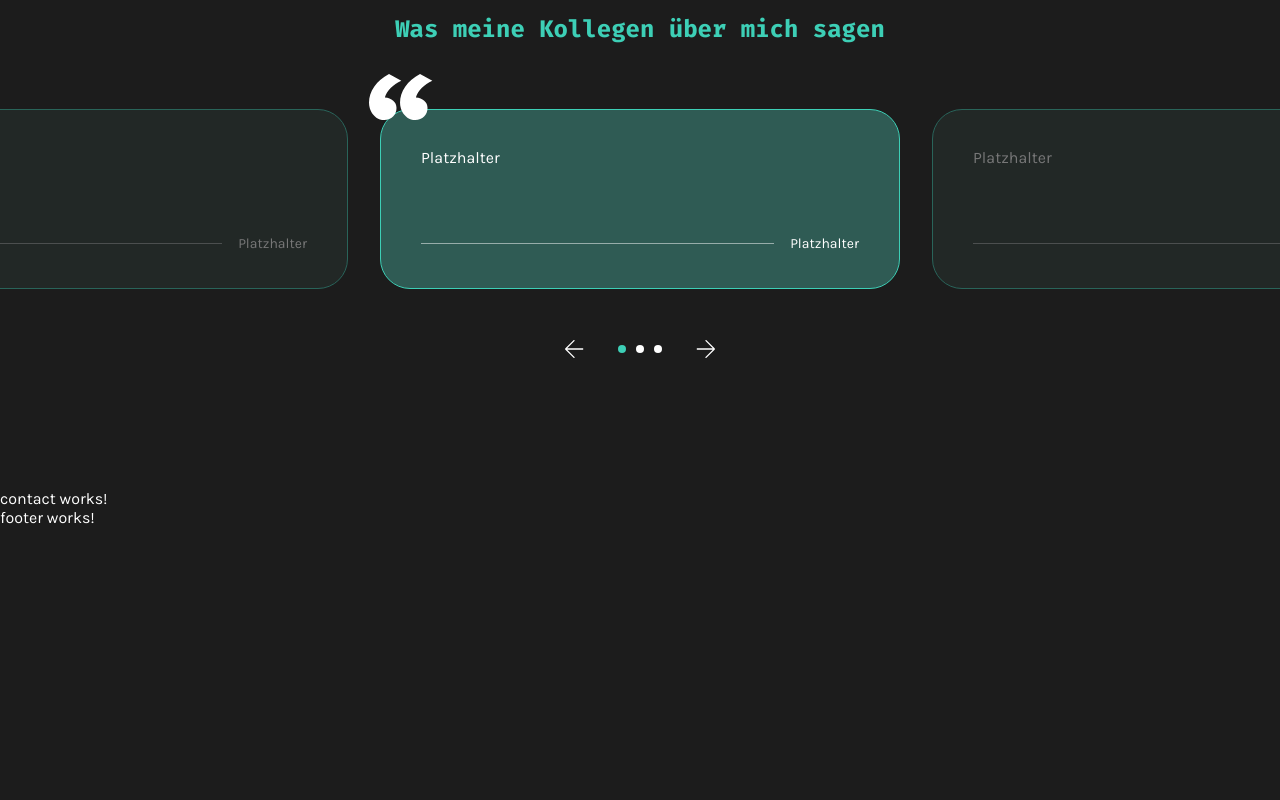
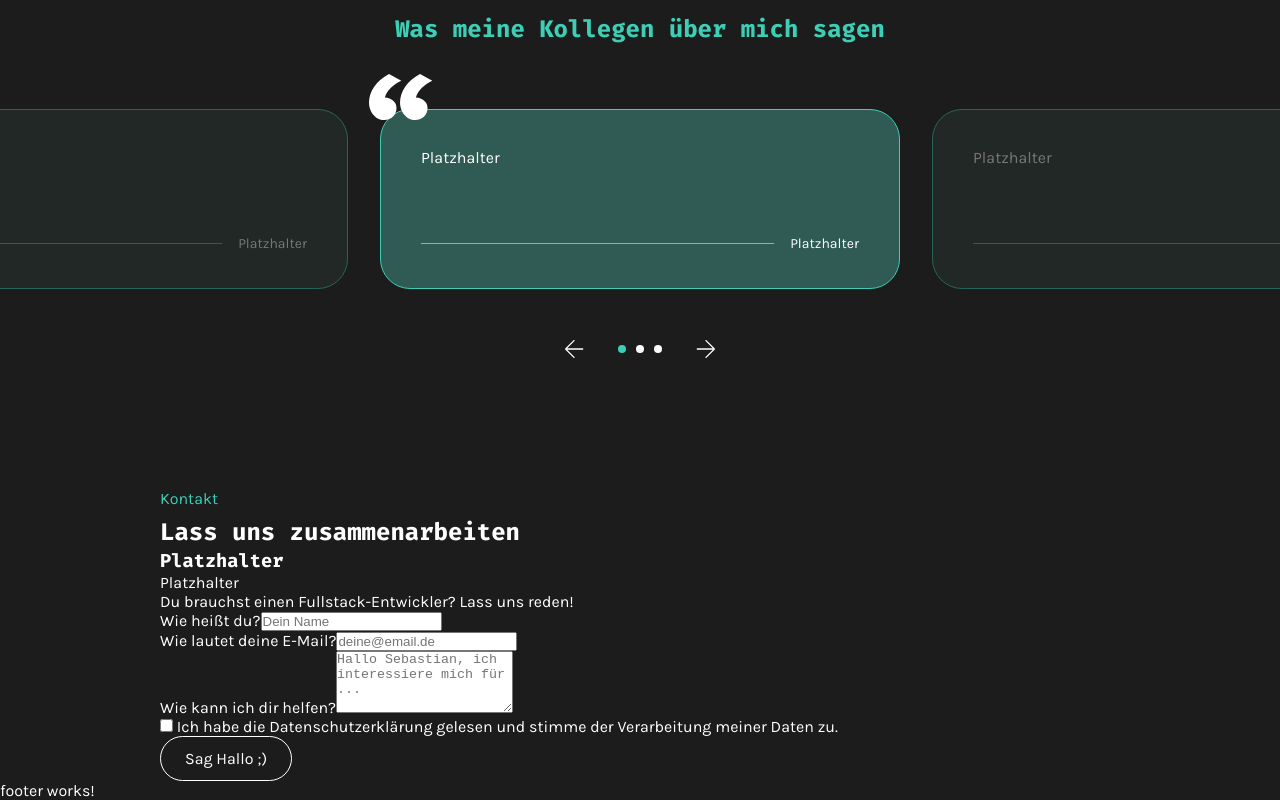
Before and after one commit to SebaBuch/Portfolio, an Angular app: page / in a window 1280 px wide. Shown: the part 2942-3742 px from the top of the page. Before the commit the page ends 3469 px from the top, so only its background shows below. Built offline with nearby package versions, Linux system fonts and the light colour scheme.

Commit message:
Add contact form structure

```diff
--- a/src/app/main-page/contact/contact.html
+++ b/src/app/main-page/contact/contact.html
@@ -1 +1,66 @@
-<p>contact works!</p>
+<section class="contact">
+    <div class="content contact-content">
+        <div class="contact-text">
+            <p class="section-label">{{ languageService.translate('contactLabel') }}</p>
+            <h2>{{ languageService.translate('contactTitle') }}</h2>
+            <h3>{{ languageService.translate('contactQuestion') }}</h3>
+            <p>{{ languageService.translate('contactText') }}</p>
+            <p>
+                {{ languageService.translate('contactNeed') }}
+                <a routerLink="/" fragment="contact">{{ languageService.translate('contactNeedLink') }}</a>
+            </p>
+        </div>
+
+        <form class="contact-form" (ngSubmit)="sendForm()">
+            <div class="field">
+                <label for="name">{{ languageService.translate('formNameLabel') }}</label>
+                <input type="text" id="name" name="name" autocomplete="name" [(ngModel)]="name"
+                    (blur)="nameTouched = true" [placeholder]="languageService.translate('formNamePlaceholder')">
+                <p class="error-message">{{ showNameError() ? languageService.translate('formNameError') : '' }}</p>
+            </div>
+
+            <div class="field">
+                <label for="email">{{ languageService.translate('formEmailLabel') }}</label>
+                <input id="email" name="email" type="email" autocomplete="email" [(ngModel)]="email"
+                    (blur)="emailTouched = true" [placeholder]="languageService.translate('formEmailPlaceholder')">
+                <p class="error-message">{{ showEmailError() ? languageService.translate('formEmailError') : '' }}</p>
+            </div>
+
+            <div class="field field-last">
+                <label for="message">{{ languageService.translate('formMessageLabel') }}</label>
+                <textarea id="message" name="message" rows="4" [(ngModel)]="message" (blur)="messageTouched = true"
+                    [placeholder]="languageService.translate('formMessagePlaceholder')"></textarea>
+                <p class="error-message">{{ showMessageError() ? languageService.translate('formMessageError') : '' }}
+                </p>
+            </div>
+
+            <label class="privacy">
+                <input type="checkbox" name="privacy" [(ngModel)]="privacyAccepted" (change)="privacyTouched = true">
+                <span class="checkbox-icon" [class.checked]="privacyAccepted"></span>
+                <span>
+                    {{ languageService.translate('formPrivacyStart') }}
+                    <a routerLink="/privacy-policy">{{ languageService.translate('formPrivacyLink') }}</a>
+                    {{ languageService.translate('formPrivacyEnd') }}
+                </span>
+            </label>
+            <p class="error-message privacy-error">{{ showPrivacyError() ? languageService.translate('formPrivacyError')
+                : '' }}</p>
+
+            <div class="send-row">
+                <button class="btn" type="submit" [disabled]="!isFormValid() || status() === 'sending'">
+                    {{ status() === 'sending' ? languageService.translate('formSending') :
+                    languageService.translate('formSend') }}
+                </button>
+            </div>
+
+            <p class="feedback" [class.success]="status() === 'success'" [class.failure]="status() === 'error'">
+                @if (status() === 'success') {
+                {{ languageService.translate('formSuccess') }}
+                }
+                @if (status() === 'error') {
+                {{ languageService.translate('formFailure') }}
+                }
+            </p>
+        </form>
+    </div>
+</section>
```
